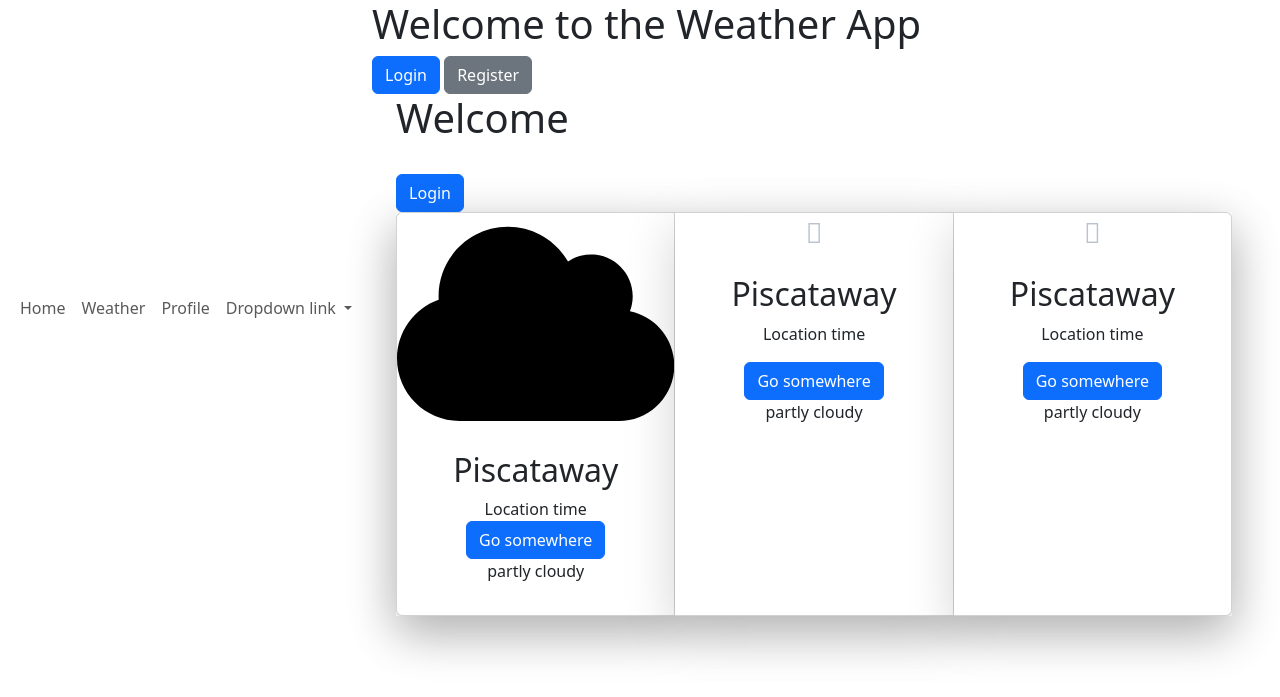
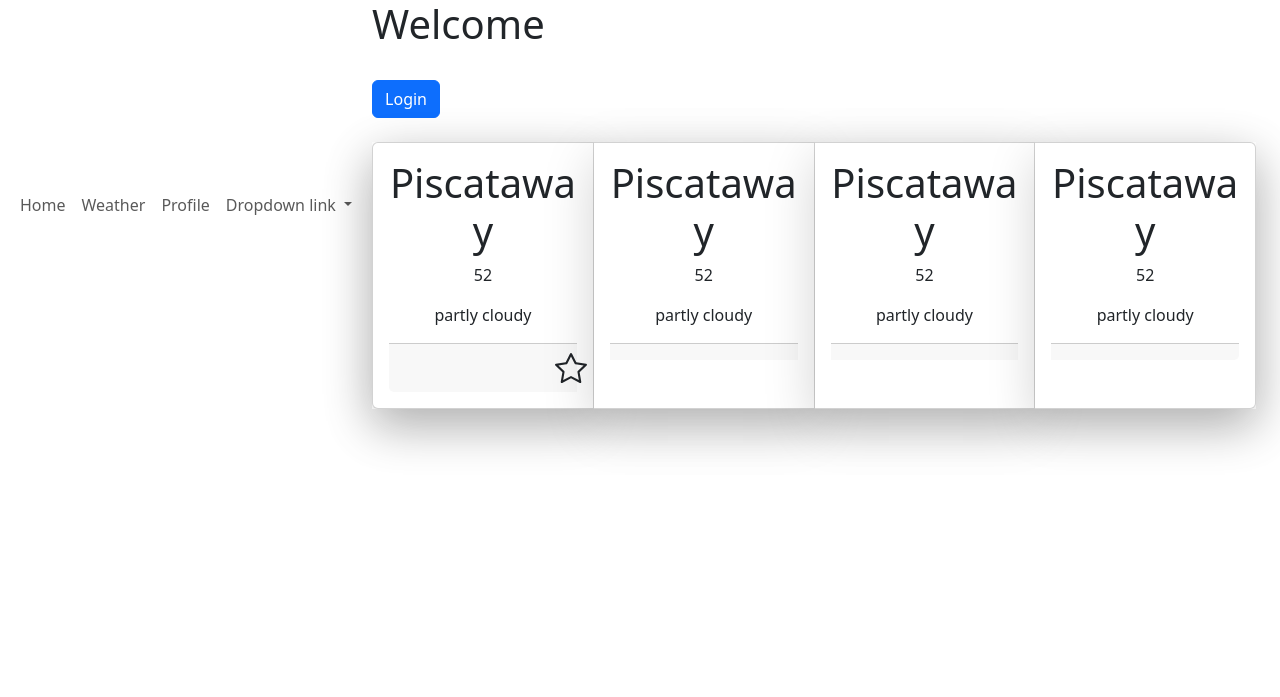
Before and after one commit to nikhildhage/miniproject3ND, a Flask app: page / in a window 1280 px wide. Shown: the top 697 px of the page. Run offline with Flask 3, Linux system fonts and the light colour scheme; some libraries are stand-ins or nearby versions.

Commit message:
updated index.html with comments for data from API

```diff
--- a/templates/index.html
+++ b/templates/index.html
@@ -1,75 +1,110 @@
 {% extends 'base.html' %}
-
 {% block content %}
-    <h1>Welcome to the Weather App</h1>
-    <a href="{{ url_for('login') }}" class="btn btn-primary">Login</a>
-    <a href="{{ url_for('register') }}" class="btn btn-secondary">Register</a>
-
-    <!-- Container from index2.html -->
-    <div id="wrapper" class="container-fluid d-flex align-items-center justify-content-center">
-
-        <!-- Main page content from index2.html -->
-        <div id="main" class="container">
         <section class="section-1">
-                <!-- Heading -->
+          <!--Heading-->
           <div class="heading">
             <h1>Welcome</h1>
           </div>
           <br />
-                <!-- Login Button -->
+          <!--Login Button-->
           <div class="login-btn">
-                    <a href="#" class="btn btn-primary">Login</a>
+            <a href="{{url_for('login')}}" class="btn btn-primary">Login</a>
           </div>
+          <br />
         </section>
-            <!-- Card Group -->
-            <div class="card-group d-flex shadow-lg text-center">
+        <!-- Card Group--->
+        <div class="card-group shadow-lg text-center">
           <div class="card shadow-lg" id="card-1">
-                    <svg xmlns="http://www.w3.org/2000/svg" viewBox="0 0 640 512">
-                        <!-- Font Awesome Pro 6.4.2 -->
-                        <path d="M0 336c0 79.5 64.5 144 144 144H512c70.7 0 128-57.3 128-128c0-61.9-44-113.6-102.4-125.4c4.1-10.7 6.4-22.4 6.4-34.6c0-53-43-96-96-96c-19.7 0-38.1 6-53.3 16.2C367 64.2 315.3 32 256 32C167.6 32 96 103.6 96 192c0 2.7 .1 5.4 .2 8.1C40.2 219.8 0 273.2 0 336z"/>
+            <div class="card-body">
+              <div class="city">
+                  <!-- Location details-->
+                  <!-- Enter City Name from API Here-->
+                  <h1 class="card-title">Piscataway</h1>
+              </div>
+              <!-- Weather details-->
+              <div class="wether-details">
+                  <!--  Current Temperture-->
+                  <!-- Enter current temperture from API Here-->
+                  <p class="temp">52</p>
+              </div>
+              <div class="weather-condition">
+                  <!--Weather condition-->
+                  <!-- Enter current Weather condition from API Here-->
+                  <p>partly cloudy</p>
+              </div>
+              <div class="card-footer">
+                <svg
+                  xmlns="http://www.w3.org/2000/svg"
+                  width="332"
+                  height="32"
+                  fill="currentColor"
+                  class="bi bi-star"
+                  viewBox="0 0 16 16"
+                >
+                  <path
+                    d="M2.866 14.85c-.078.444.36.791.746.593l4.39-2.256 4.389 2.256c.386.198.824-.149.746-.592l-.83-4.73 3.522-3.356c.33-.314.16-.888-.282-.95l-4.898-.696L8.465.792a.513.513 0 0 0-.927 0L5.354 5.12l-4.898.696c-.441.062-.612.636-.283.95l3.523 3.356-.83 4.73zm4.905-2.767-3.686 1.894.694-3.957a.565.565 0 0 0-.163-.505L1.71 6.745l4.052-.576a.525.525 0 0 0 .393-.288L8 2.223l1.847 3.658a.525.525 0 0 0 .393.288l4.052.575-2.906 2.77a.565.565 0 0 0-.163.506l.694 3.957-3.686-1.894a.503.503 0 0 0-.461 0z"
+                  />
                 </svg>
-                    <div class="card-body">
-                        <div class="loc-details">
-                            <h2 class="card-title">Piscataway</h2>
-                            <p class="card-text">Location time</p>
-                        </div>
-                        <div class="weather-details">
-                            <a href="#" class="btn btn-primary">Go somewhere</a>
-                        </div>
-                        <div class="weather status">
-                            <p>partly cloudy</p>
               </div>
             </div>
           </div>
           <div class="card shadow-lg" id="card-2">
-                    <h2><i class="fa-light fa-cloud fa-sm" style="color: #bac2ce"></i></h2>
             <div class="card-body">
-                        <div class="row">
-                            <h2 class="card-title">Piscataway</h2>
-                            <p class="card-text">Location time</p>
-                            <div class="weather-details">
-                                <a href="#" class="btn btn-primary">Go somewhere</a>
+              <div class="city">
+                <!-- Location details-->
+                <h1 class="card-title">Piscataway</h1>
               </div>
-                            <div class="weather status">
+              <!-- Weather details-->
+              <div class="wether-details">
+                <!--  Current Temperture-->
+                <p class="temp">52</p>
+              </div>
+              <div class="weather-condition">
+                <!--Weather condition-->
                 <p>partly cloudy</p>
               </div>
+              <div class="card-footer">
+                <!--Weather condition-->
               </div>
             </div>
           </div>
           <div class="card shadow-lg" id="card-3">
-                    <h2><i class="fa-light fa-cloud fa-sm" style="color: #bac2ce"></i></h2>
             <div class="card-body">
-                        <div class="row">
-                            <h2 class="card-title">Piscataway</h2>
-                            <p class="card-text">Location time</p>
-                            <div class="weather-details">
-                                <a href="#" class="btn btn-primary">Go somewhere</a>
+              <div class="city">
+                <!-- Location details-->
+                <h1 class="card-title">Piscataway</h1>
               </div>
-                            <div class="weather status">
+              <!-- Weather details-->
+              <div class="wether-details">
+                <!--  Current Temperture-->
+                <p class="temp">52</p>
+              </div>
+              <div class="weather-condition">
+                <!--Weather condition-->
                 <p>partly cloudy</p>
+              </div>
+              <div class="card-footer">
+                <!--Weather condition-->
               </div>
             </div>
           </div>
+          <div class="card shadow-lg" id="card-4">
+            <div class="card-body">
+              <div class="city">
+                <!-- Location details-->
+                <h1 class="card-title">Piscataway</h1>
+              </div>
+              <!-- Weather details-->
+              <div class="wether-details">
+                <!--  Current Temperture-->
+                <p class="temp">52</p>
+              </div>
+              <div class="weather-condition">
+                <!--Weather condition-->
+                <p>partly cloudy</p>
+              </div>
+              <div class="card-footer">
+                <!--Weather condition-->
               </div>
             </div>
           </div>
```
Lines whose indentation alone changed are shown as unchanged.
